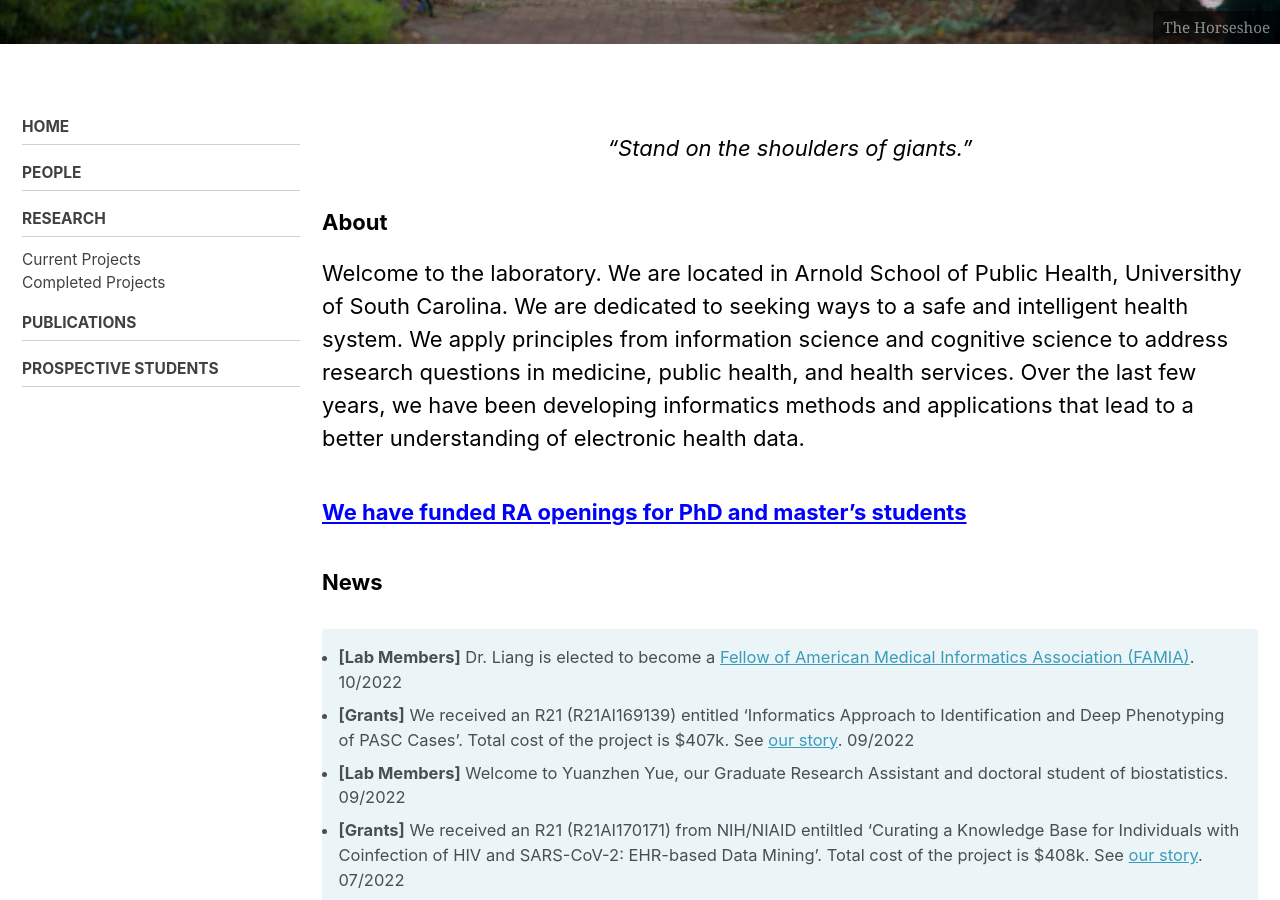
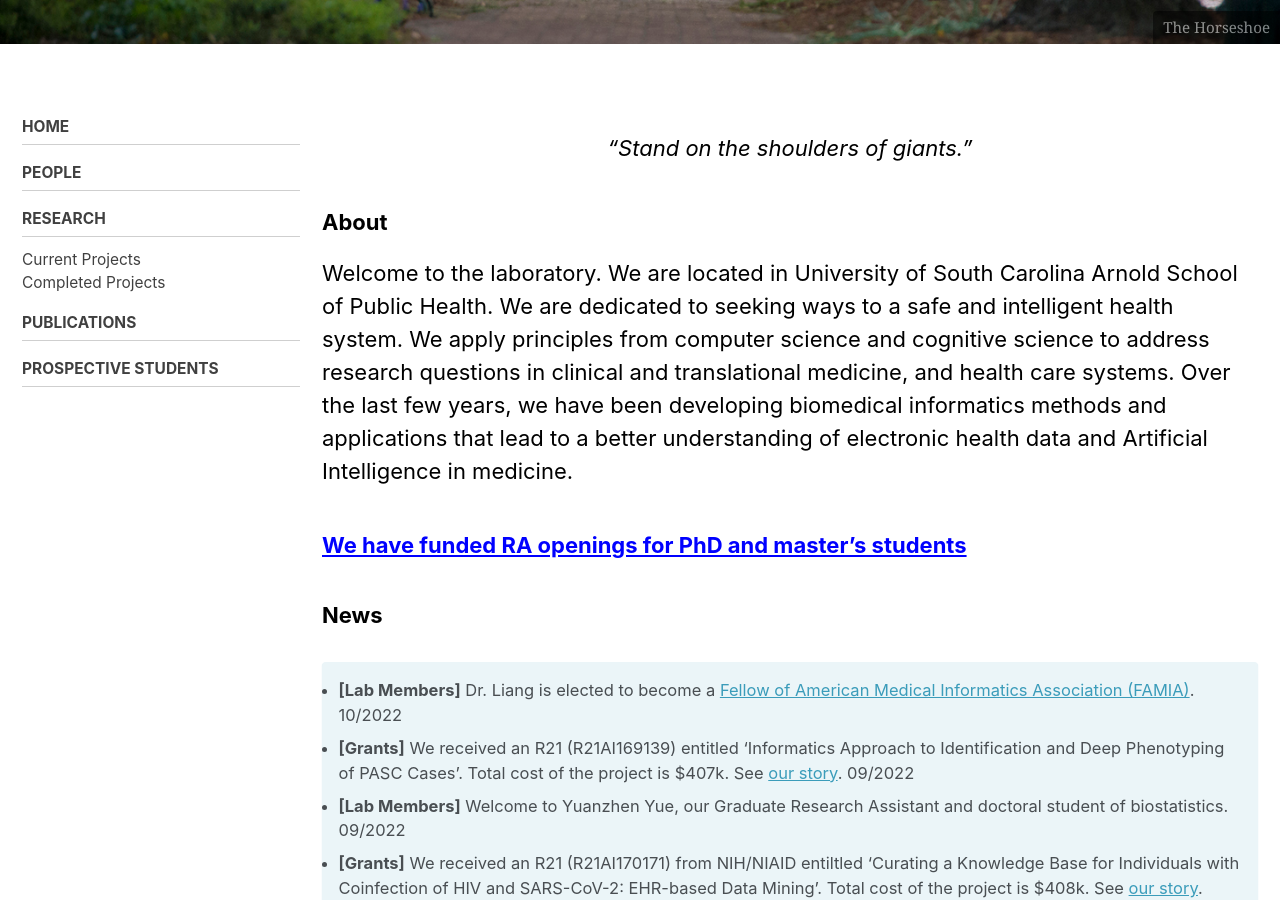
Before and after one commit to nehcgnail/nehcgnail.github.io, a Jekyll site: the page built from index.md, in a window 1280 px wide and 900 px high, scrolled down 598 px. Built offline with Jekyll 4.4.1, drawn with Linux system fonts in a browser that asks for light colours; cached includes are drawn as plain includes; nearby versions of some CDN libraries.

Commit message:
Update index.md

```diff
--- a/index.md
+++ b/index.md
@@ -11,7 +11,7 @@ header:
 {: .text-center}
 
 ### About
-Welcome to the laboratory. We are located in Arnold School of Public Health, Universithy of South Carolina. We are dedicated to seeking ways to a safe and intelligent health system. We apply principles from information science and cognitive science to address research questions in medicine, public health, and health services. Over the last few years, we have been developing informatics methods and applications that lead to a better understanding of electronic health data.
+Welcome to the laboratory. We are located in University of South Carolina Arnold School of Public Health. We are dedicated to seeking ways to a safe and intelligent health system. We apply principles from computer science and cognitive science to address research questions in clinical and translational medicine, and health care systems. Over the last few years, we have been developing biomedical informatics methods and applications that lead to a better understanding of electronic health data and Artificial Intelligence in medicine.
 
 ### [We have funded RA openings for PhD and master's students](http://clianglab.com/prospective_students/)
 
```
